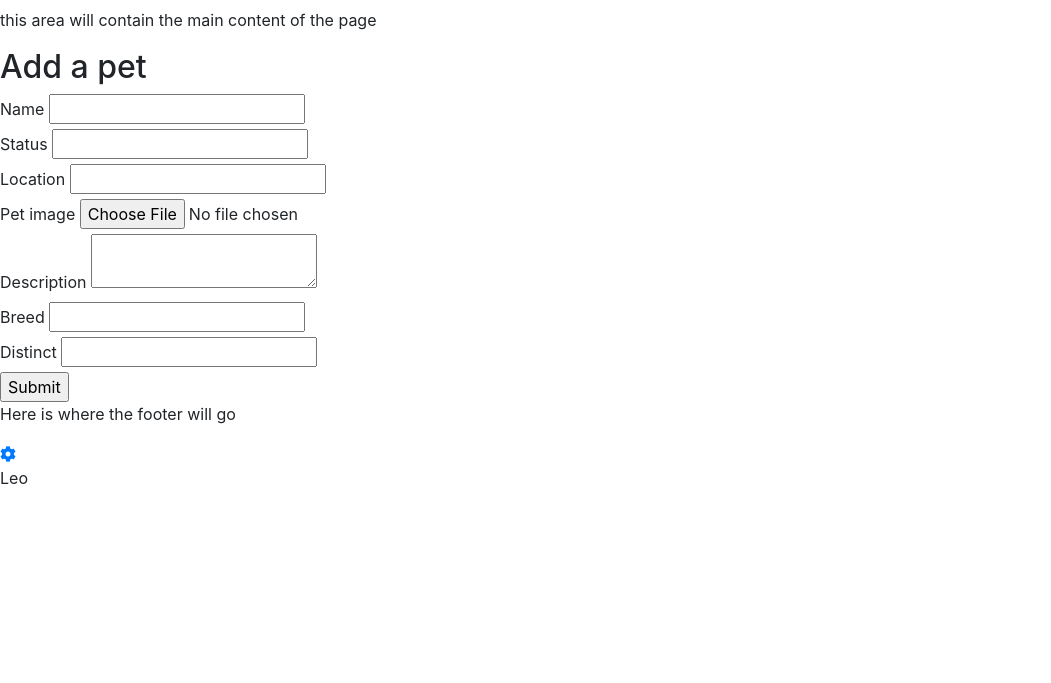
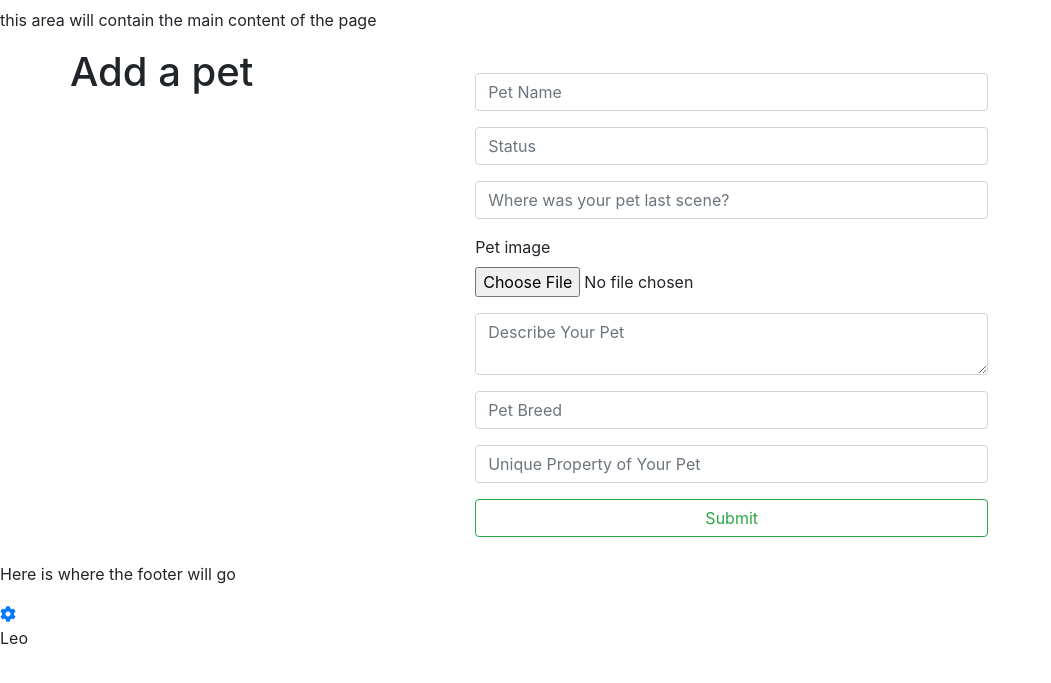
Before and after one commit to Shadowcoder12/Project-4, a Python web app: template templates/add_pets.html in a window 1280 px wide. Shown: the part 56-739 px from the top of the page, without its empty margins (0-1051 px from the left). Run offline with Jinja, Linux system fonts and the light colour scheme; the template is opened without the code that fills it, so the values that code supplies are empty, except form fields; form fields are guessed from the names that the template uses; some libraries are stand-ins or nearby versions.

Commit message:
add pets form is styled

```diff
--- a/templates/add_pets.html
+++ b/templates/add_pets.html
@@ -1,43 +1,41 @@
     {% extends "layout.html" %} {% block content %}
 
-    <section>
-            <h2>Add a pet </h2>
-
+        <div class="form container">
+        <div class="row ">
+        <h1 class="title" style="text-align: center;">Add a pet </h1>
+        <div style="margin: 25px auto; width:45%;">
     <form method="POST" action="" enctype=multipart/form-data novalidate>
     {{ form.hidden_tag() }}
-    <div class="field">
-    {{ form.name.label }}
-    {{ form.name(class_="input") }}
+    <div class="form-group">
+    {{ form.name(class_="input form-control", placeholder = "Pet Name") }}
     </div>
-    <div class="field">
-    {{ form.status.label }}
-    {{ form.status(class_="input") }}
+    <div class="form-group">
+    {{ form.status(class_="input form-control", placeholder = "Status") }}
     </div>
-    <div class="field">
-    {{ form.location.label }}
-    {{ form.location(class_="input") }}
+    <div class="form-group">
+    {{ form.location(class_="input form-control", placeholder = "Where was your pet last scene?") }}
     </div>
-    <div class="field">
+    <div class="form-group">
     {{ form.pet_image.label }}
-    {{ form.pet_image(class_="input") }}
+    {{ form.pet_image(class_="input form-control-file") }}
     </div>
-    <div class="field">
-    {{ form.description.label }}
-    {{ form.description(class_="input") }}
+    <div class="form-group">
+    {{ form.description(class_="input form-control", placeholder="Describe Your Pet") }}
     </div>
 
-    <div class="field">
-    {{ form.breed.label }}
-    {{ form.breed(class_="input") }}
+    <div class="form-group">
+    {{ form.breed(class_="input form-control" , placeholder="Pet Breed") }}
     </div>
 
-    <div class="field">
-    {{ form.distinct.label }}
-    {{ form.distinct(class_="input") }}
+    <div class="form-group">
+    {{ form.distinct(class_="input form-control", placeholder="Unique Property of Your Pet") }}
     </div>
-    {{ form.submit(class_="button") }}
+    {{ form.submit(class_="button btn btn-outline-success btn-block") }}
     </form>
-    </section>
+</div>
+
+        </div>
+</div>
 
     <!-- <script>
         var input = document.getElementById('image').type='file';
```
